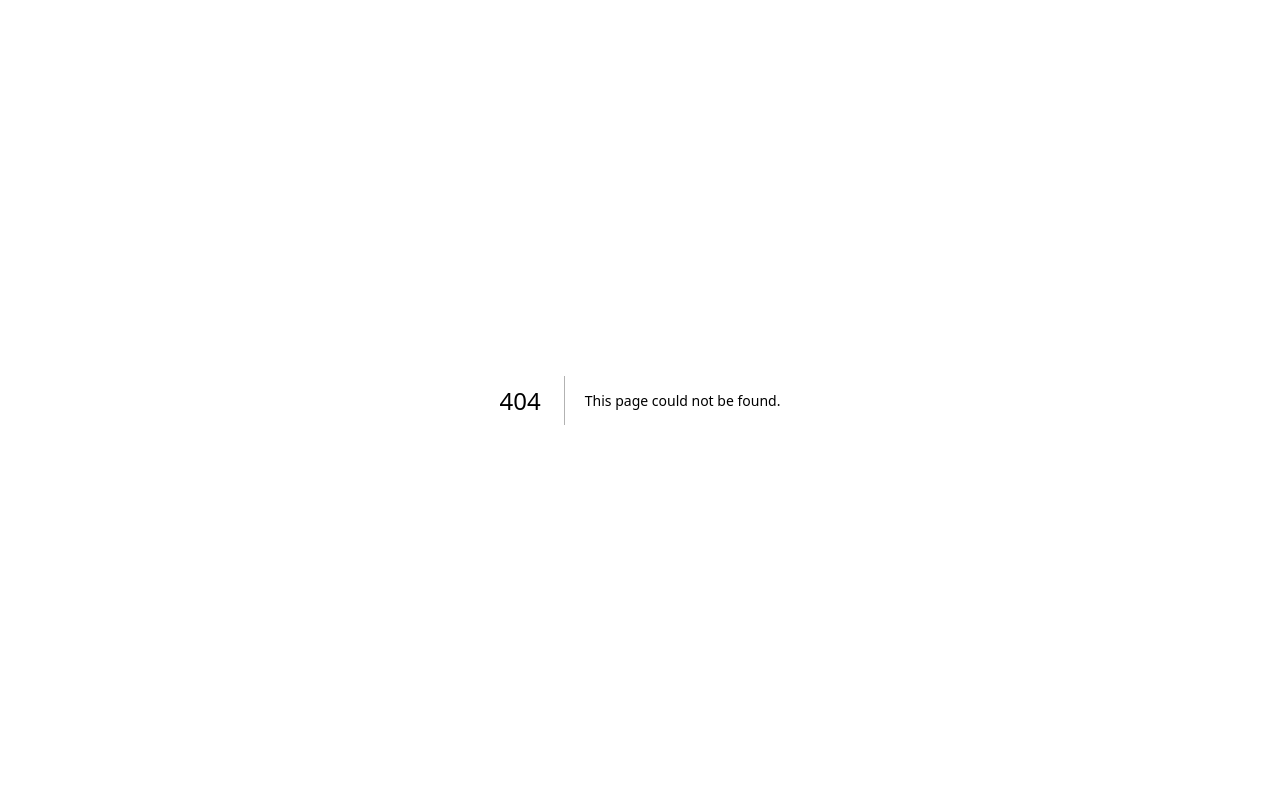
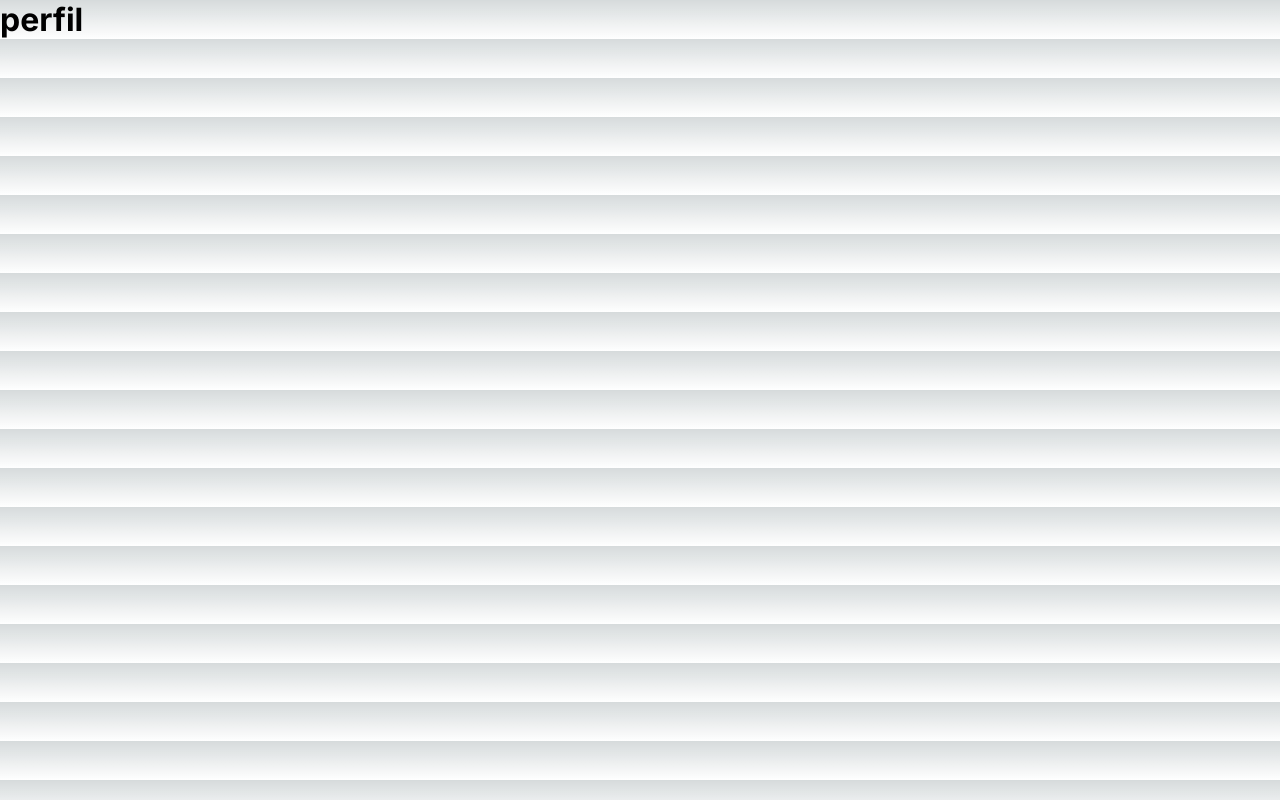
Before and after one commit to Vitor4818/weather-app, a Next.js app: page /perfil in a window 1280 px wide. Before the commit this address had no page. Built offline with nearby package versions, Linux system fonts and the light colour scheme.

Commit message:
pagina de perfil inicializada

```diff
--- /dev/null
+++ b/src/app/perfil/page.tsx
@@ -0,0 +1,7 @@
+export default function Perfil(){
+
+    return(
+        <h1>perfil</h1>
+    )
+
+}
```
